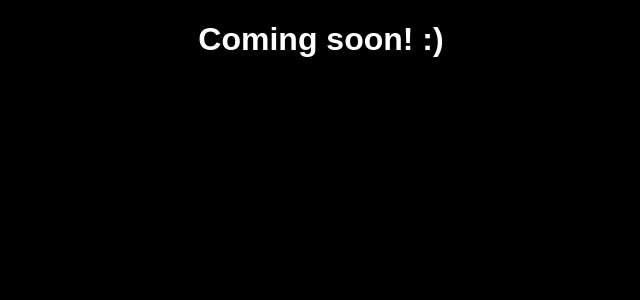
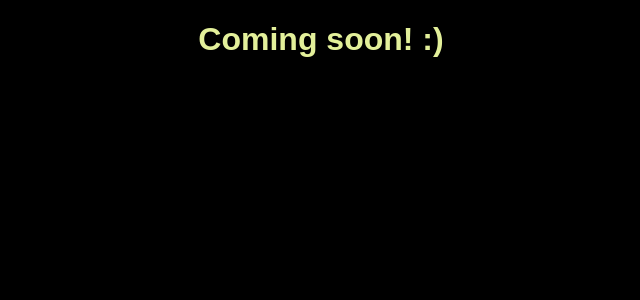
Before and after one commit to albertpai/Kodflix, a React (Create React App) app: page /a-city-of-sadness in a window 1280 px wide. Shown: the top 300 px of the page, without its empty margins (319-959 px from the left). Built offline with nearby package versions, Linux system fonts and the light colour scheme.

Commit message:
Change font colour

```diff
--- a/src/Details/Details.css
+++ b/src/Details/Details.css
@@ -1,3 +1,3 @@
 h1 {
-    color: white;
+    color: rgb(227, 240, 154);
 }
```
